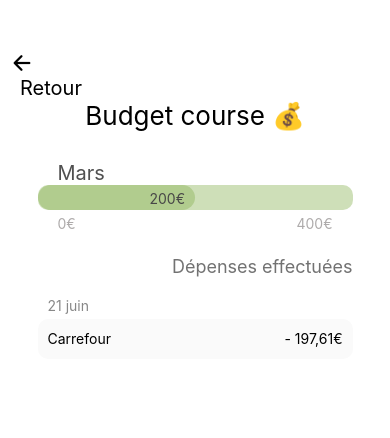
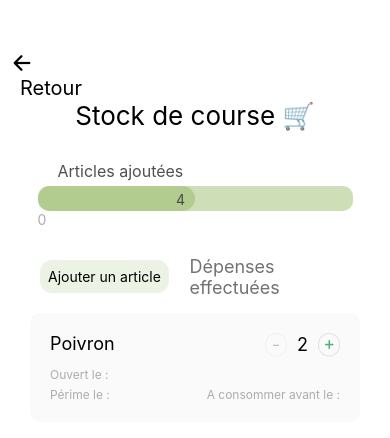
Before and after one commit to pcrdemma/Shop2Plate-Front, a React Native app: screen /Stock in a window 390 px wide. Shown: the top 438 px of the page. Built offline with nearby package versions, Linux system fonts and the light colour scheme.

Commit message:
page stock ok

```diff
--- a/App.js
+++ b/App.js
@@ -1,5 +1,6 @@
 // App.js
 import React from 'react';
+import Stock from './pages/Stock.js'
 import Budget from './pages/Budget.js';
 //import Account from './pages/Account.js';
 import { NavigationContainer } from '@react-navigation/native';
@@ -11,7 +12,8 @@ const App = () => {
   return (
     <NavigationContainer>
       <Stack.Navigator>
-        <Stack.Screen name="Budget" component={Budget} options={{ headerShown: false }} />
+        <Stack.Screen name="Stock" component={Stock} options={{ headerShown: false }} />
+        {/* <Stack.Screen name="Budget" component={Budget} options={{ headerShown: false }} /> */}
         {/* <Stack.Screen name="Account" component={Account} options={{ headerShown: false }} />
         <Stack.Screen name="Welcome" component={Welcome} options={{ headerShown: false }} />
         <Stack.Screen name="Login" component={Login} options={{ headerShown: false }} />
--- /dev/null
+++ b/components/stockStyle.js
@@ -0,0 +1,128 @@
+import { StyleSheet } from 'react-native';
+
+export const style = StyleSheet.create({
+    container: {
+        backgroundColor : 'white',
+        flex: 1,
+        padding : 20,
+        paddingTop: 100,      // Centre les éléments horizontalement
+        alignSelf: 'stretch',       // S'étend pour prendre toute la largeur disponible
+    },
+    backButton: {
+        paddingTop: 30,
+        position: 'absolute',
+        top: 20,
+        left: 10,
+        flexDirection: 'row',
+        alignItems: 'center'
+    },
+    backButtonText: {
+        fontSize: 20,
+        marginLeft: 10,
+    },
+    title: {
+        alignItems : 'center',
+    },
+    titleBudget: {
+        fontSize: 26,
+    },
+    containermonth: {
+        paddingTop : 30,
+        width : '90%',
+        alignSelf: 'center',   // Alignez à gauche
+    },
+    containerProgressionBar: {
+        width : '100%',
+        flexDirection : 'row',
+        height : 25,
+        borderRadius : 10,
+        backgroundColor : "rgba(132, 174, 78, 0.4)",
+    },
+    progressionbar: {
+        alignItems : 'flex-end',
+        width : '50%', //modifier la width en fonction des dépenses en back
+        padding : 5,
+        height : 25,
+        borderRadius : 20,
+        paddingRight : 10,
+        backgroundColor : "rgba(132, 174, 78, 0.4)",
+    },
+    articleScan: {
+        paddingLeft : 20,
+        color : '#505050',
+        fontSize: 16,
+        paddingBottom : 5,
+    },
+    depense: {
+        color : '#484747',
+    },
+    unite: {
+        color : '#AEABAB',
+    },
+    containerSecondLine: {
+        flexDirection: 'row',
+        width : '100%',
+        justifyContent: 'space-between',
+        paddingLeft : 10,
+        paddingRight : 10,
+        marginTop: 5,
+        paddingBottom : 10,
+    },
+    containerDepensesEffectues: {
+        flexDirection: 'row', // Alignement horizontal
+        justifyContent: 'flex-end', // Alignement à droite
+    },
+    depensesEffectues: {
+        paddingRight : '5%',
+        color : '#727272',
+        fontSize : 18,
+    },
+    containerTemplate: {
+        padding : 10,
+    },
+    containerFirstLine:{
+        padding : 10,
+        width : '100%',
+        flexDirection: 'row',
+        justifyContent: 'space-between',
+    },
+    containerDepensesTemplate: {
+        backgroundColor : '#FAFAFA',
+        borderRadius : 10,
+        alignItems : 'center',
+        padding : 10,
+        marginTop: 5,
+    },
+    articleName: {
+        fontSize : 18,
+    },
+    quantity : {
+        paddingRight : 10,
+        paddingLeft : 10,
+        fontSize : 18,
+    },
+    containerQuantity: {
+        flexDirection : 'row',
+        alignItems : 'center',
+    },
+    date: {
+        color : '#AEABAB',
+        fontSize : 12,
+    },
+    containerOpen: {
+        width : '100%',
+        paddingLeft : 10,
+    },
+    containerButtonDepense: {
+        flexDirection : 'row',
+        alignItems : 'center',
+        width : '100%',
+        justifyContent : 'space-between',
+        paddingLeft : 20,
+    },
+    addArticleContent : {
+        backgroundColor : "rgba(132, 174, 78, 0.15)",
+        padding : 8,
+        borderRadius : 12,
+    }
+});
--- /dev/null
+++ b/pages/Stock.js
@@ -0,0 +1,97 @@
+import React from 'react';
+import { View, Text, Image,KeyboardAvoidingView, ScrollView, TouchableOpacity } from 'react-native';
+import { Ionicons } from '@expo/vector-icons';
+import { style } from '../components/stockStyle.js';
+
+const Stock = () => {
+    const handleBackPress = () => {
+        console.log('Return button pressed');
+    };
+    const handleMoinsPress = () => {
+        console.log('Moins button pressed');
+    };
+    const handlePlusPress = () => {
+        console.log('Plus button pressed');
+    };
+    const handleAddArticle = () => {
+        console.log('Add article button pressed');
+    };
+
+    return (
+        <ScrollView contentContainerStyle={style.container}>
+            <TouchableOpacity onPress={handleBackPress} style={style.backButton}>
+                <View style={style.backButtonContent}>
+                    <Ionicons name="arrow-back" size={24} color="black" />
+                    <Text style={style.backButtonText}>Retour</Text>
+                </View>
+            </TouchableOpacity>
+            <View style={style.title}>
+                <Text style={style.titleBudget}>Stock de course 🛒</Text>
+            </View>
+                <View style={[style.containermonth,{ flex: 1}]}>
+                    <Text style={style.articleScan}>Articles ajoutées</Text>
+                    <View style={[style.containerProgressionBar]}>
+                        <View style={style.progressionbar}>
+                            <Text style={style.depense}>4</Text>
+                        </View>
+                    </View>
+                    <View style={style.containerPrice}>
+                        <View style={style.containerZero}>
+                            <Text style={style.unite}>0</Text>
+                        </View>
+                    </View>
+                </View>
+                <View style={[style.containerDepenseBudget, {flex: 6}]}>
+                    <View style={style.containerButtonDepense}>
+                        <TouchableOpacity onPress={handleAddArticle} style={style.addArticle}>
+                            <View style={style.addArticleContent}>
+                                <Text style={style.addArticleText}>Ajouter un article</Text>
+                            </View>
+                        </TouchableOpacity>
+                        <View style={style.containerDepensesEffectues}>
+                            <Text style={style.depensesEffectues}>Dépenses effectuées</Text>
+                        </View>
+                    </View>
+                    <View style={style.containerTemplate}>
+                        <View style={style.containerDepensesTemplate}>
+                            <View style={style.containerFirstLine}>
+                                <View style={style.containerMagasin}>
+                                    <Text style={style.articleName}>Poivron</Text>
+                                </View>
+                                <View style={style.containerQuantity}>
+                                    <TouchableOpacity onPress={handleMoinsPress} style={style.moinsButton}>
+                                        <Image
+                                            source={require('../assets/buttonMoins.png')}
+                                            style={style.image}
+                                        />
+                                    </TouchableOpacity>
+                                    <Text style={style.quantity}>2</Text>
+                                    <TouchableOpacity onPress={handlePlusPress} style={style.plusButton}>
+                                        <Image
+                                            source={require('../assets/buttonPlus.png')}
+                                            style={style.image}
+                                        />
+                                    </TouchableOpacity>
+                                </View>
+                            </View>
+                            <View style={style.containerOpen}>
+                                <Text style={style.date}>Ouvert le :</Text>
+                            </View>
+
+                            <View style={style.containerSecondLine}>
+                                    <View style={style.containerZero}>
+                                        <Text style={style.date}>Périme le :</Text>
+                                    </View>
+                                    <View style={style.containerBud}>
+                                        <Text style={style.date}>A consommer avant le :</Text>
+                                    </View>
+                            </View>
+                        </View>
+                    </View>
+                </View>
+
+        </ScrollView>
+    );
+};
+
+export default Stock;
```
Also changed, not shown: assets/buttonMoins.png (added), assets/buttonPlus.png (added).
